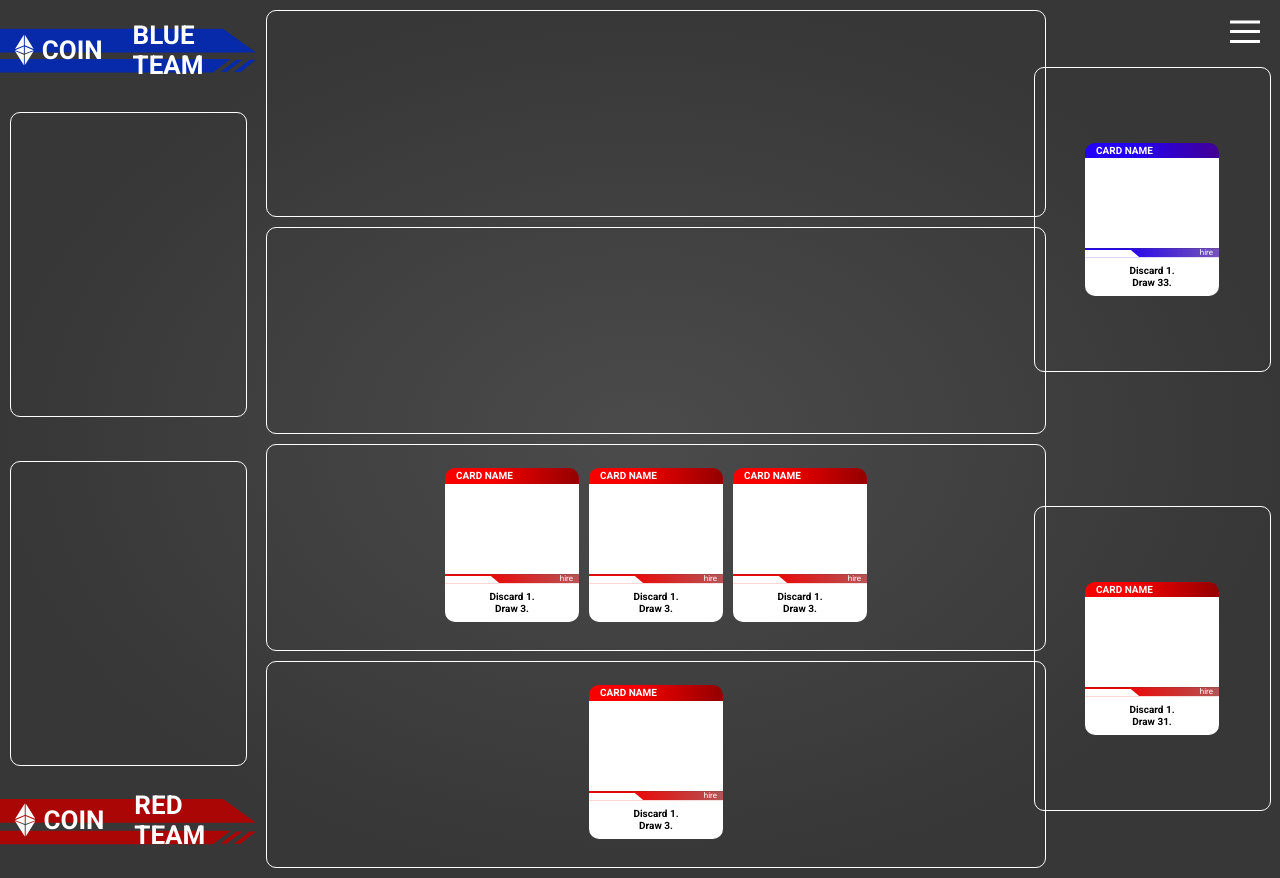
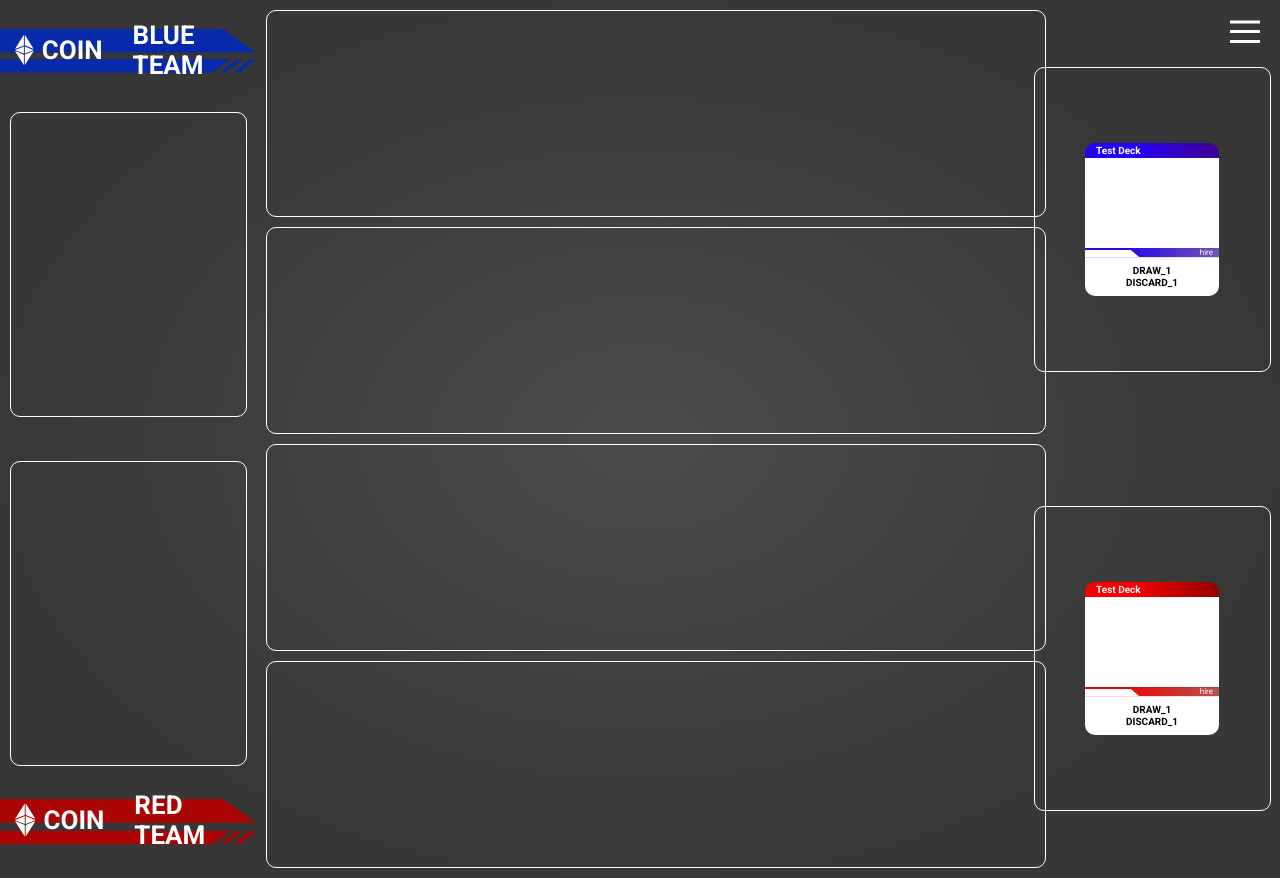
Before and after one commit to lalalune/freelancer, a React (Create React App) app in the folder packages/client/: page /zone in a window 1280 px wide. Built offline with nearby package versions, Linux system fonts and the light colour scheme; what @blueprintjs/core, axios-hooks would draw is missing.

Commit message:
swipable different lane and scroll view

```diff
--- a/packages/client/src/components/Zone/Zone.css
+++ b/packages/client/src/components/Zone/Zone.css
@@ -204,3 +204,23 @@ body{
     font-weight: bold;
     text-align: center;
 }
+
+
+.zone_main .zone_centre_bar > div::-webkit-scrollbar {
+    height: 5px;
+}
+.zone_main .zone_centre_bar > div::-webkit-scrollbar-thumb  {
+    border-radius: 10px;
+}
+.zone_main .zone_centre_bar > div:nth-child(1)::-webkit-scrollbar-thumb{
+    background: #062aaa;
+}
+.zone_main .zone_centre_bar > div:nth-child(2)::-webkit-scrollbar-thumb{
+    background: #062aaa;
+}
+.zone_main .zone_centre_bar > div:nth-child(3)::-webkit-scrollbar-thumb{
+    background: red;
+}
+.zone_main .zone_centre_bar > div:nth-child(4)::-webkit-scrollbar-thumb{
+    background: red;
+}
--- a/packages/client/src/components/Zone/Zone.js
+++ b/packages/client/src/components/Zone/Zone.js
@@ -1,16 +1,14 @@
 import React, { useState } from "react";
 import { DragDropContext, Droppable, Draggable } from "react-beautiful-dnd";
+import "./Zone.css";
+// fake data generator
+// const getItems = (count, offset = 0) =>
+//   Array.from({ length: count }, (v, k) => k).map((k) => ({
+//     id: `item-${k + offset}`,
+//     content: `item ${k + offset}`,
+//   }));
 
-import "./Zone.css";
-
-// fake data generator
-const getItems = (count, offset = 0) =>
-  Array.from({ length: count }, (v, k) => k).map((k) => ({
-    id: `item-${k + offset}`,
-    content: `item ${k + offset}`,
-  }));
-
-const getDecks = {
+const getBlueDecks = {
   name: "Test Deck",
   cards: [
     {
@@ -93,15 +91,103 @@ const getDecks = {
       type: "lead",
       abilities: ["CHARGE_1", "SPEND_1"],
     },
-  ],
+  ].map((item, index) => {
+    item.id = index;
+    return item;
+  }),
 };
-// .map((item, index) => {
-//   item.id = index;
-//   return item;
-// }),
+const getRedDecks = {
+  name: "Test Deck",
+  cards: [
+    {
+      type: "lead",
+      abilities: ["DRAW_1", "DISCARD_1"],
+    },
+    {
+      type: "lead",
+      abilities: ["CHARGE_1", "SPEND_1"],
+    },
+    {
+      type: "lead",
+      abilities: ["DRAW_1", "DISCARD_1"],
+    },
+    {
+      type: "lead",
+      abilities: ["CHARGE_1", "SPEND_1"],
+    },
+    {
+      type: "lead",
+      abilities: ["DRAW_1", "DISCARD_1"],
+    },
+    {
+      type: "lead",
+      abilities: ["CHARGE_1", "SPEND_1"],
+    },
+    {
+      type: "lead",
+      abilities: ["DRAW_1", "DISCARD_1"],
+    },
+    {
+      type: "lead",
+      abilities: ["CHARGE_1", "SPEND_1"],
+    },
+    {
+      type: "lead",
+      abilities: ["DRAW_1", "DISCARD_1"],
+    },
+    {
+      type: "lead",
+      abilities: ["DRAW_1", "DISCARD_1"],
+    },
+    {
+      type: "lead",
+      abilities: ["DRAW_1", "DISCARD_1"],
+    },
+    {
+      type: "lead",
+      abilities: ["DRAW_1", "DISCARD_1"],
+    },
+    {
+      type: "lead",
+      abilities: ["DRAW_1", "DISCARD_1"],
+    },
+    {
+      type: "lead",
+      abilities: ["DRAW_1", "DISCARD_1"],
+    },
+    {
+      type: "lead",
+      abilities: ["DRAW_1", "DISCARD_1"],
+    },
+    {
+      type: "lead",
+      abilities: ["DRAW_1", "DISCARD_1"],
+    },
+    {
+      type: "lead",
+      abilities: ["DRAW_1", "DISCARD_1"],
+    },
+    {
+      type: "lead",
+      abilities: ["CHARGE_1", "SPEND_1"],
+    },
+    {
+      type: "lead",
+      abilities: ["DRAW_1", "DISCARD_1"],
+    },
+    {
+      type: "lead",
+      abilities: ["CHARGE_1", "SPEND_1"],
+    },
+  ].map((item, index) => {
+    item.id = index;
+    return item;
+  }),
+};
 
 // a little function to help us with reordering the result
 const reorder = (list, startIndex, endIndex) => {
+  console.log(startIndex, endIndex, "start");
   const result = Array.from(list);
   const [removed] = result.splice(startIndex, 1);
   result.splice(endIndex, 0, removed);
@@ -111,17 +197,15 @@ const reorder = (list, startIndex, endIndex) => {
 /**
  * Moves an item from one list to another list.
  */
+
 const move = (source, destination, droppableSource, droppableDestination) => {
   const sourceClone = Array.from(source);
   const destClone = Array.from(destination);
   const [removed] = sourceClone.splice(droppableSource.index, 1);
-
   destClone.splice(droppableDestination.index, 0, removed);
-
   const result = {};
   result[droppableSource.droppableId] = sourceClone;
   result[droppableDestination.droppableId] = destClone;
-
   return result;
 };
 
@@ -129,7 +213,6 @@ const getItemStyle = (isDragging, draggableStyle) => ({
   // some basic styles to make the items look a bit nicer
   userSelect: "none",
   margin: "5px",
-
   // change background colour if dragging
   // background: isDragging ? 'lightgreen' : 'grey',
 
@@ -147,21 +230,17 @@ const getListStyle = (isDraggingOver) => ({
   alignItems: "center",
   justifyContent: " center",
   margin: "10px",
-  overflow: "hidden",
+  overflowX: "scroll",
 });
 
-//---------------------------------------------------------------------
 const Zone = () => {
-  //state 1=blue
   const [state1, setState1] = useState({
     items: [],
     selected: [],
   });
-
-  //state 2 = red
   const [state2, setState2] = useState({
-    items: getItems(3),
-    selected: getItems(1, 3),
+    items: [],
+    selected: [],
   });
 
   const id1List = {
@@ -170,42 +249,40 @@ const Zone = () => {
   };
 
   const getList = (id) => state1[id1List[id]];
-  const handleClick = (e) => {
+  const handleBlueClick = (e) => {
     e.preventDefault();
-    var card = getDecks.cards;
-    // var f1 = [1, 2, 3,4];
-    console.log(card);
-    if (card.length == 0) {
-      console.log("Card finish");
-    } else {
+    var card = getBlueDecks.cards;
     var f = card.shift();
-      console.log(f, "shifting");
-    }
+    state1.items.push(f);
+    setState1({ ...state1 });
   };
-
+  const handleRedClick = (e) => {
+    e.preventDefault();
+    var card = getRedDecks.cards;
+    var f = card.shift();
+    state2.items.push(f);
+    setState2({ ...state2 });
+  };
   const onDragEnd = (result) => {
     const { source, destination } = result;
-
     // dropped outside the list
     if (!destination) {
       return;
     }
 
     if (source.droppableId === destination.droppableId) {
-      console.log(destination.droppableId, "hkj");
-      console.log(source.droppableId, "hkjj");
       const items = reorder(
         getList(source.droppableId),
         source.index,
         destination.index
       );
-      let state = { items };
+
+      let state1 = { items };
 
       if (source.droppableId === "droppable2") {
-        state = { selected: items };
+        state1 = { selected: items };
       }
-
-      setState1(state);
+      setState1(state1);
     } else {
       const result = move(
         getList(source.droppableId),
@@ -213,7 +290,6 @@ const Zone = () => {
         source,
         destination
       );
-
       setState1({
         items: result.droppable,
         selected: result.droppable2,
@@ -226,11 +302,10 @@ const Zone = () => {
     droppable4: "selected",
   };
 
-  const getList2 = (id) => state1[id2List[id]];
+  const getList2 = (id) => state2[id2List[id]];
 
   const onDragEnd1 = (result) => {
     const { source, destination } = result;
-
     // dropped outside the list
     if (!destination) {
       return;
@@ -242,14 +317,14 @@ const Zone = () => {
         source.index,
         destination.index
       );
-      console.log(items, "items");
-      let state = { items };
+
+      let state2 = { items };
 
       if (source.droppableId === "droppable4") {
         state = { selected: items };
       }
 
-      setState2(state);
+      setState2(state2);
     } else {
       const result = move(
         getList2(source.droppableId),
@@ -259,8 +334,8 @@ const Zone = () => {
       );
 
       setState2({
-        items: result.droppable,
-        selected: result.droppable2,
+        items: result.droppable3,
+        selected: result.droppable4,
       });
     }
   };
@@ -386,8 +461,59 @@ const Zone = () => {
                 ref={provided.innerRef}
                 style={getListStyle(snapshot.isDraggingOver)}
               >
-                {state1.items.map((item, index) => (
-                  <Draggable key={item.id} draggableId={item.id} index={index}>
+                {state1.items.map((item, index) => {
+                  return (
+                    <Draggable
+                      key={item.id}
+                      draggableId={item.id.toString()}
+                      index={index}
+                    >
+                      {(provided, snapshot) => (
+                        <div
+                          ref={provided.innerRef}
+                          {...provided.draggableProps}
+                          {...provided.dragHandleProps}
+                          style={getItemStyle(
+                            snapshot.isDragging,
+                            provided.draggableProps.style
+                          )}
+                        >
+                          {/* {item.content} */}
+
+                          <div className="play_card blue_play_card">
+                            <div className="card_name">
+                              <p>{item.name}</p>
+                            </div>
+                            <div className="card_space"></div>
+                            <div className="hire">
+                              <p>hire</p>
+                            </div>
+                            <div className="card_detail">
+                              <p>{item.abilities[0]}</p>
+                              <p>{item.abilities[1]}</p>
+                            </div>
+                          </div>
+                        </div>
+                      )}
+                    </Draggable>
+                  );
+                })}
+                {provided.placeholder}
+              </div>
+            )}
+          </Droppable>
+          <Droppable droppableId="droppable2">
+            {(provided, snapshot) => (
+              <div
+                ref={provided.innerRef}
+                style={getListStyle(snapshot.isDraggingOver)}
+              >
+                {state1.selected.map((item, index) => (
+                  <Draggable
+                    key={item.id}
+                    draggableId={item.id.toString()}
+                    index={index}
+                  >
                     {(provided, snapshot) => (
                       <div
                         ref={provided.innerRef}
@@ -408,48 +534,8 @@ const Zone = () => {
                             <p>hire</p>
                           </div>
                           <div className="card_detail">
-                            <p>Discard 1.</p>
-                            <p>Draw 3.</p>
-                          </div>
-                        </div>
-                      </div>
-                    )}
-                  </Draggable>
-                ))}
-                {provided.placeholder}
-              </div>
-            )}
-          </Droppable>
-          <Droppable droppableId="droppable2">
-            {(provided, snapshot) => (
-              <div
-                ref={provided.innerRef}
-                style={getListStyle(snapshot.isDraggingOver)}
-              >
-                {state1.selected.map((item, index) => (
-                  <Draggable key={item.id} draggableId={item.id} index={index}>
-                    {(provided, snapshot) => (
-                      <div
-                        ref={provided.innerRef}
-                        {...provided.draggableProps}
-                        {...provided.dragHandleProps}
-                        style={getItemStyle(
-                          snapshot.isDragging,
-                          provided.draggableProps.style
-                        )}
-                      >
-                        {/* {item.content} */}
-                        <div className="play_card blue_play_card">
-                          <div className="card_name">
-                            <p>CARD NAME</p>
-                          </div>
-                          <div className="card_space"></div>
-                          <div className="hire">
-                            <p>hire</p>
-                          </div>
-                          <div className="card_detail">
-                            <p>Discard 1.</p>
-                            <p>Draw 3.</p>
+                            <p>{item.abilities[0]}</p>
+                            <p>{item.abilities[1]}</p>
                           </div>
                         </div>
                       </div>
@@ -473,8 +559,58 @@ const Zone = () => {
                 ref={provided.innerRef}
                 style={getListStyle(snapshot.isDraggingOver)}
               >
-                {state2.items.map((item, index) => (
-                  <Draggable key={item.id} draggableId={item.id} index={index}>
+                {state2.items.map((item, index) => {
+                  return (
+                    <Draggable
+                      key={item.id}
+                      draggableId={item.id.toString()}
+                      index={index}
+                    >
+                      {(provided, snapshot) => (
+                        <div
+                          ref={provided.innerRef}
+                          {...provided.draggableProps}
+                          {...provided.dragHandleProps}
+                          style={getItemStyle(
+                            snapshot.isDragging,
+                            provided.draggableProps.style
+                          )}
+                        >
+                          {/* {item.content} */}
+                          <div className="play_card">
+                            <div className="card_name">
+                              <p>{item.name}</p>
+                            </div>
+                            <div className="card_space"></div>
+                            <div className="hire">
+                              <p>hire</p>
+                            </div>
+                            <div className="card_detail">
+                              <p>{item.abilities[0]}</p>
+                              <p>{item.abilities[1]}</p>
+                            </div>
+                          </div>
+                        </div>
+                      )}
+                    </Draggable>
+                  );
+                })}
+                {provided.placeholder}
+              </div>
+            )}
+          </Droppable>
+          <Droppable droppableId="droppable4">
+            {(provided, snapshot) => (
+              <div
+                ref={provided.innerRef}
+                style={getListStyle(snapshot.isDraggingOver)}
+              >
+                {state2.selected.map((item, index) => (
+                  <Draggable
+                    key={item.id}
+                    draggableId={item.id.toString()}
+                    index={index}
+                  >
                     {(provided, snapshot) => (
                       <div
                         ref={provided.innerRef}
@@ -495,48 +631,8 @@ const Zone = () => {
                             <p>hire</p>
                           </div>
                           <div className="card_detail">
-                            <p>Discard 1.</p>
-                            <p>Draw 3.</p>
-                          </div>
-                        </div>
-                      </div>
-                    )}
-                  </Draggable>
-                ))}
-                {provided.placeholder}
-              </div>
-            )}
-          </Droppable>
-          <Droppable droppableId="droppable4">
-            {(provided, snapshot) => (
-              <div
-                ref={provided.innerRef}
-                style={getListStyle(snapshot.isDraggingOver)}
-              >
-                {state2.selected.map((item, index) => (
-                  <Draggable key={item.id} draggableId={item.id} index={index}>
-                    {(provided, snapshot) => (
-                      <div
-                        ref={provided.innerRef}
-                        {...provided.draggableProps}
-                        {...provided.dragHandleProps}
-                        style={getItemStyle(
-                          snapshot.isDragging,
-                          provided.draggableProps.style
-                        )}
-                      >
-                        {/* {item.content} */}
-                        <div className="play_card">
-                          <div className="card_name">
-                            <p>CARD NAME</p>
-                          </div>
-                          <div className="card_space"></div>
-                          <div className="hire">
-                            <p>hire</p>
-                          </div>
-                          <div className="card_detail">
-                            <p>Discard 1.</p>
-                            <p>Draw 3.</p>
+                            <p>{item.abilities[0]}</p>
+                            <p>{item.abilities[1]}</p>
                           </div>
                         </div>
                       </div>
@@ -565,41 +661,47 @@ const Zone = () => {
           </svg>
         </div>
         <div className="card_box">
-          {getDecks.cards.length > 0 ? (
-            <div className="play_card blue_play_card" onClick={handleClick}>
+          {getBlueDecks.cards.length != 0 ? (
+            <div className="play_card blue_play_card" onClick={handleBlueClick}>
               <div className="card_name">
-                <p>CARD NAME</p>
+                <p>{getBlueDecks.name}</p>
               </div>
               <div className="card_space"></div>
               <div className="hire">
                 <p>hire</p>
               </div>
               <div className="card_detail">
-                <p>Discard 1.</p>
-                <p>Draw 33.</p>
+                <p>{getBlueDecks.cards[0].abilities[0]}</p>
+                <p>{getBlueDecks.cards[0].abilities[1]}</p>
               </div>
             </div>
           ) : (
-            <h3>hello </h3>
+            ""
           )}
         </div>
         {/* <div className="action_button">
           <button>ACTION BUTTON</button>
         </div> */}
-        <div className="card_box" onClick={handleClick}>
-          <div className="play_card">
+        <div className="card_box">
+          {getRedDecks.cards.length != 0 ? (
+            <div className="play_card" onClick={handleRedClick}>
+              <div>
                 <div className="card_name">
-              <p>CARD NAME</p>
+                  <p>{getRedDecks.name}</p>
                 </div>
                 <div className="card_space"></div>
                 <div className="hire">
                   <p>hire</p>
                 </div>
                 <div className="card_detail">
-              <p>Discard 1.</p>
-              <p>Draw 31.</p>
+                  <p>{getRedDecks.cards[0].abilities[0]}</p>
+                  <p>{getRedDecks.cards[0].abilities[1]}</p>
                 </div>
               </div>
+            </div>
+          ) : (
+            ""
+          )}
         </div>
       </div>
     </div>
```
Lines whose indentation alone changed are shown as unchanged.
